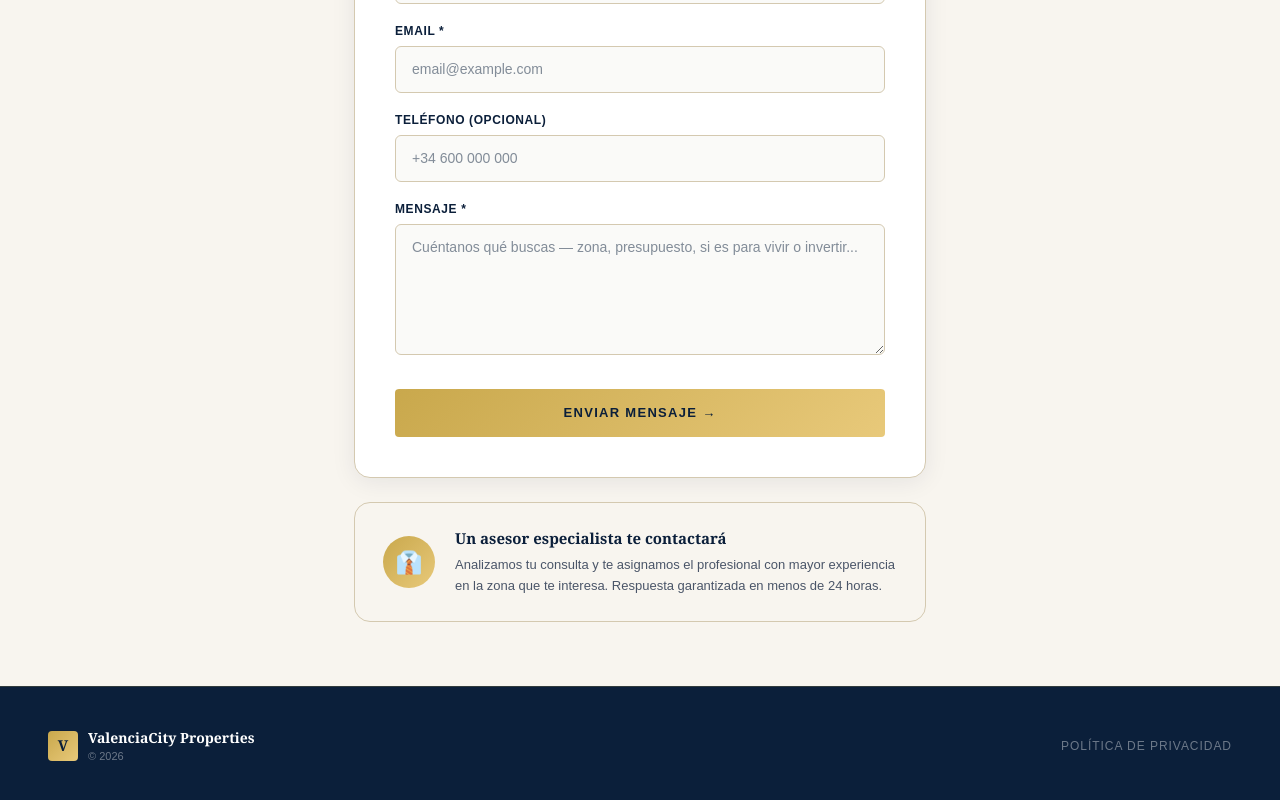
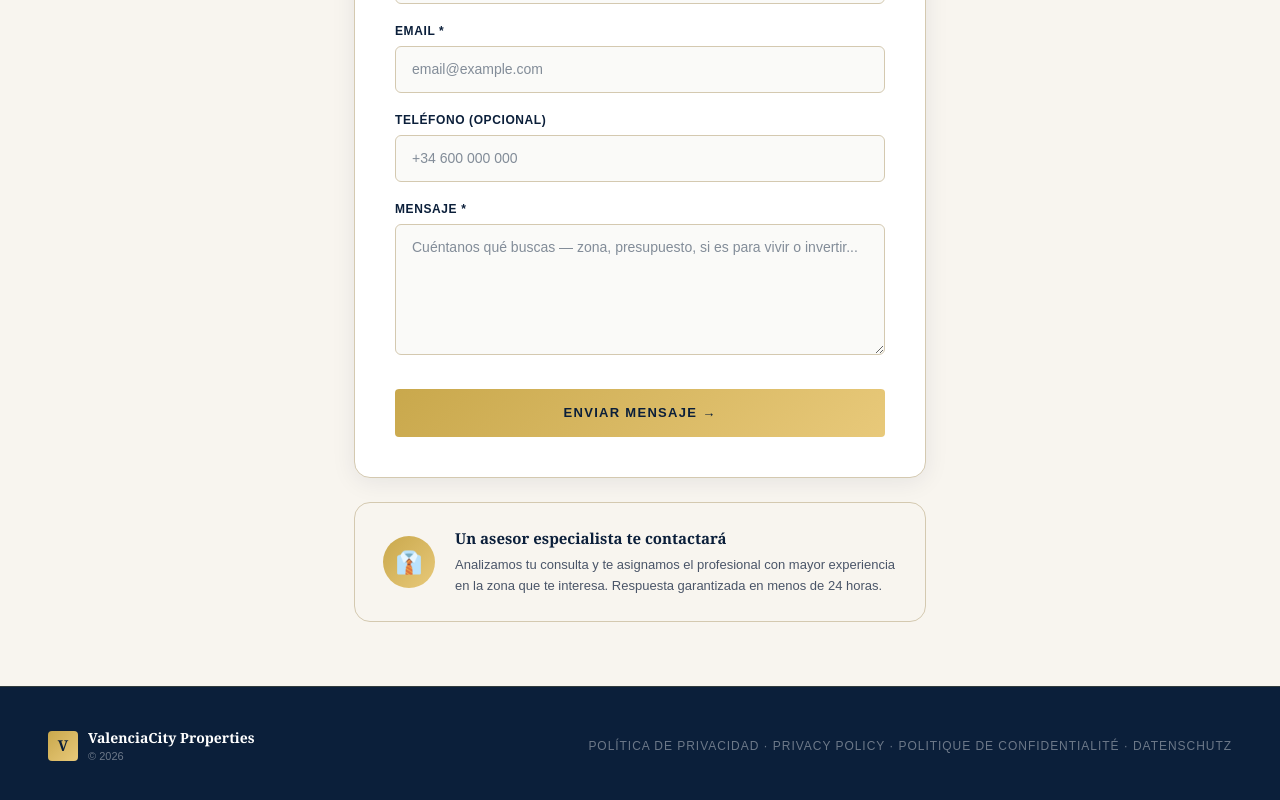
Before and after one commit to albega9/barriometro, a Next.js app: page /contactanos in a window 1280 px wide. Shown: the part 627-1427 px from the top of the page. Built offline with nearby package versions, Linux system fonts and the light colour scheme.

Commit message:
contactanos nuevo diseño navy dorado

```diff
--- a/app/layout.js
+++ b/app/layout.js
@@ -2,7 +2,6 @@ import { Geist, Geist_Mono } from "next/font/google"
 import "./globals.css"
 import Script from "next/script"
 import Navbar from "./components/Navbar"
-import { useState, useEffect } from "react"
 
 const geistSans = Geist({ variable: "--font-geist-sans", subsets: ["latin"] })
 const geistMono = Geist_Mono({ variable: "--font-geist-mono", subsets: ["latin"] })
@@ -24,26 +23,15 @@ export const metadata = {
 
 export default function RootLayout({ children }) {
 
-  const [idioma, setIdioma] = useState('es')
-
-  useEffect(() => {
-    const guardado = localStorage.getItem('idioma') || 'es'
-    setIdioma(guardado)
-
-    const handler = () => {
-      setIdioma(localStorage.getItem('idioma') || 'es')
-    }
-
-    window.addEventListener('idiomaChange', handler)
-    return () => window.removeEventListener('idiomaChange', handler)
-  }, [])
-
   return (
-    <html lang={idioma}>
+    <html lang="es">
       <head>
         <meta name="google-site-verification" content="J9POSJEUXm0ahLhMIQ4Jxo46uHop1dN4vgHWVXy3wwI" />
 
-        <Script src="https://www.googletagmanager.com/gtag/js?id=G-W4RY0K6PH1" strategy="afterInteractive" />
+        <Script
+          src="https://www.googletagmanager.com/gtag/js?id=G-W4RY0K6PH1"
+          strategy="afterInteractive"
+        />
 
         <Script id="google-analytics" strategy="afterInteractive">
           {`
@@ -57,6 +45,7 @@ export default function RootLayout({ children }) {
 
       <body className={`${geistSans.variable} ${geistMono.variable}`}>
         <Navbar />
+
         {children}
 
         <footer style={{
@@ -111,6 +100,7 @@ export default function RootLayout({ children }) {
               </div>
             </div>
 
+            {/* FOOTER FIJO (SIN ERROR EN VERCEL) */}
             <a
               href="https://www.valenciacity.properties/privacidad"
               style={{
@@ -122,15 +112,7 @@ export default function RootLayout({ children }) {
                 fontFamily: 'Arial, sans-serif',
               }}
             >
-              {idioma === 'es'
-                ? 'Política de Privacidad'
-                : idioma === 'en'
-                ? 'Privacy Policy'
-                : idioma === 'fr'
-                ? 'Politique de confidentialité'
-                : idioma === 'de'
-                ? 'Datenschutz'
-                : 'Privacy Policy'}
+              Política de Privacidad · Privacy Policy · Politique de confidentialité · Datenschutz
             </a>
 
           </div>
```
